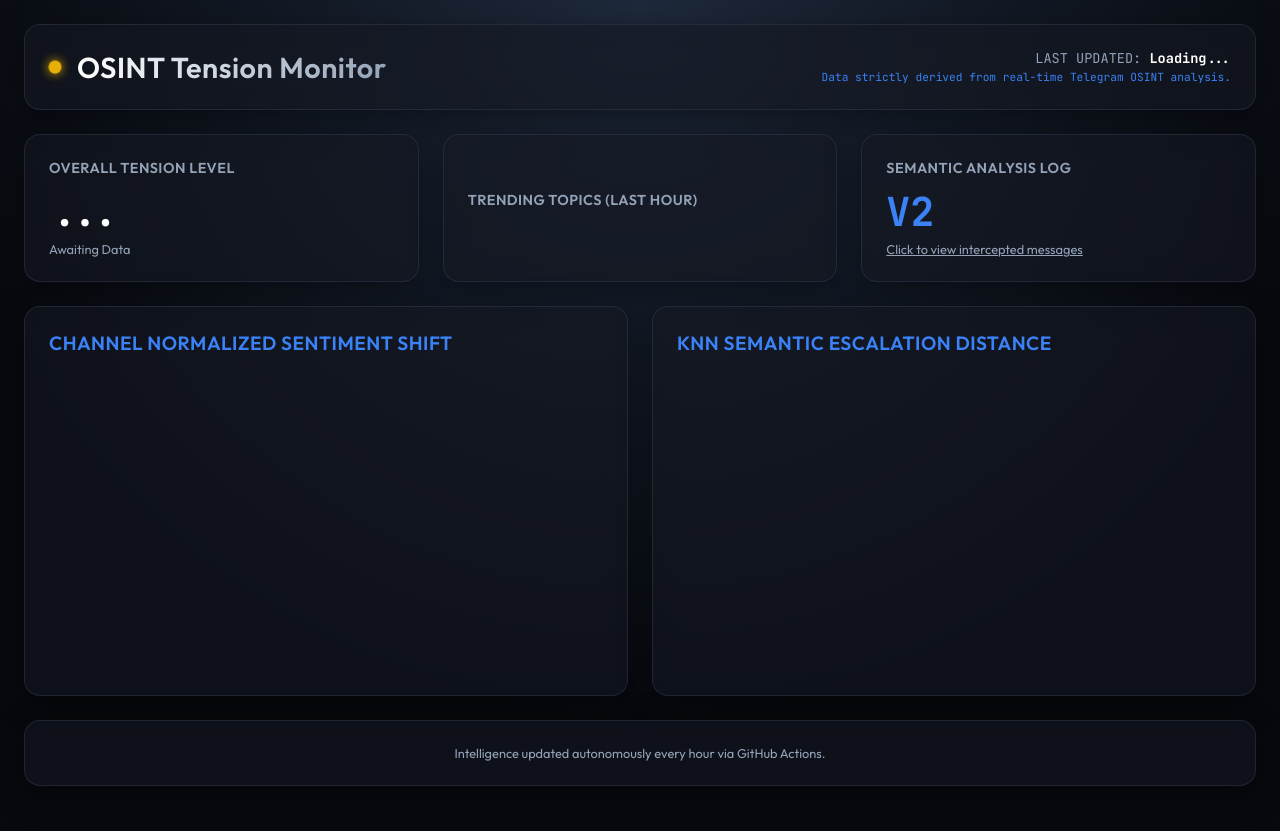
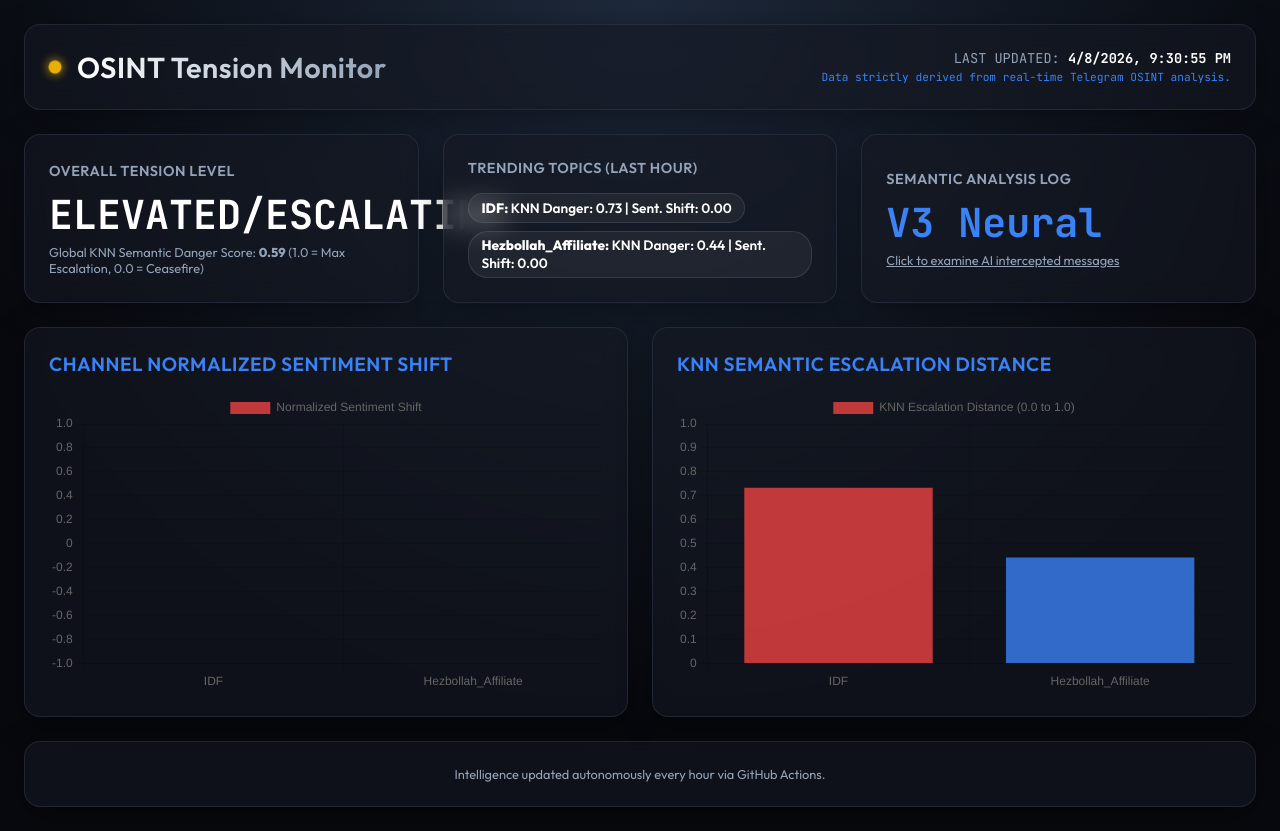
Before and after one commit to astro34887/israel-iran-dashboard, a website: page index.html in a window 1280 px wide. Before the commit the page ends 810 px from the top, so only its background shows below. Drawn offline with nearby package versions, Linux system fonts and the light colour scheme.

Commit message:
Fix: Route DOM elements for V3 Neural charts

```diff
--- a/app.js
+++ b/app.js
@@ -5,32 +5,31 @@ document.addEventListener('DOMContentLoaded', async () => {
 
         const data = await response.json();
 
-        // 1. Update Gauge
-        const gaugeEl = document.getElementById('tension-gauge');
-        const descEl = document.getElementById('tension-desc');
-        const statusEl = document.getElementById('overall-status');
+        // 1. Update Core Stats
+        const statusEl = document.getElementById('tensionLevel');
+        const descEl = document.getElementById('tensionDesc');
+        const dateEl = document.getElementById('lastUpdated');
 
         let level = data.tension.level;
         let dangerStr = data.tension.global_knn_danger;
 
+        if (dateEl) dateEl.textContent = new Date(data.last_updated).toLocaleString();
+
         if (level === 'PEAK_DANGER') {
             statusEl.textContent = 'PEAK ESCALATION';
-            statusEl.className = 'status-text tension-peak';
-            gaugeEl.style.transform = 'rotate(150deg)';
+            statusEl.className = 'stat-value text-red';
         } else if (level === 'ESCALATING') {
             statusEl.textContent = 'ELEVATED/ESCALATING';
-            statusEl.className = 'status-text tension-high';
-            gaugeEl.style.transform = 'rotate(90deg)';
+            statusEl.className = 'stat-value text-orange';
         } else {
             statusEl.textContent = 'CALM / CEASEFIRE';
-            statusEl.className = 'status-text tension-low';
-            gaugeEl.style.transform = 'rotate(-30deg)';
+            statusEl.className = 'stat-value text-green';
         }
 
         descEl.innerHTML = `Global KNN Semantic Danger Score: <b>${dangerStr}</b> (1.0 = Max Escalation, 0.0 = Ceasefire)`;
 
         // 2. Official Network Overview
-        const topicBox = document.getElementById('trending-topics');
+        const topicBox = document.getElementById('topTopics');
         topicBox.innerHTML = '';
 
         // Populate the channel averages
--- a/index.html
+++ b/index.html
@@ -44,8 +44,8 @@
                 <!-- Analysis / Explainability -->
                 <div class="stat-card glass hover-lift attention" style="cursor: pointer;" onclick="window.location.href='analysis.html'">
                     <h3>Semantic Analysis Log</h3>
-                    <div class="stat-value text-blue">V2</div>
-                    <div class="stat-label" style="text-decoration: underline;">Click to view intercepted messages</div>
+                    <div class="stat-value text-blue">V3 Neural</div>
+                    <div class="stat-label" style="text-decoration: underline;">Click to examine AI intercepted messages</div>
                 </div>
             </section>
 
```
